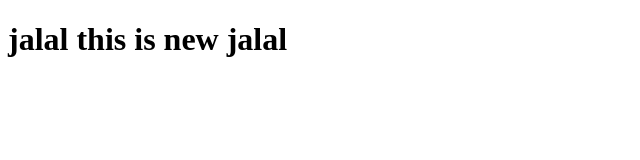
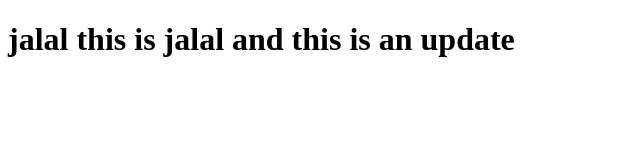
Before and after one commit to jalalkada323-arch/myproject, a plain HTML site: page index.html in a window 1280 px wide. Shown: the whole page, without its empty margins (0-640 px from the left). Drawn offline with Linux system fonts and the light colour scheme.

Commit message:
update von mit

```diff
--- a/index.html
+++ b/index.html
@@ -4,7 +4,7 @@
     <meta charset="UTF-8">
     <meta name="viewport" content="width=device-width, initial-scale=1.0">
     <title>Document</title>
-    <h1>jalal this is new jalal</h1>
+    <h1>jalal this is jalal and this is an update</h1>
 </head>
 <body>
 
```
